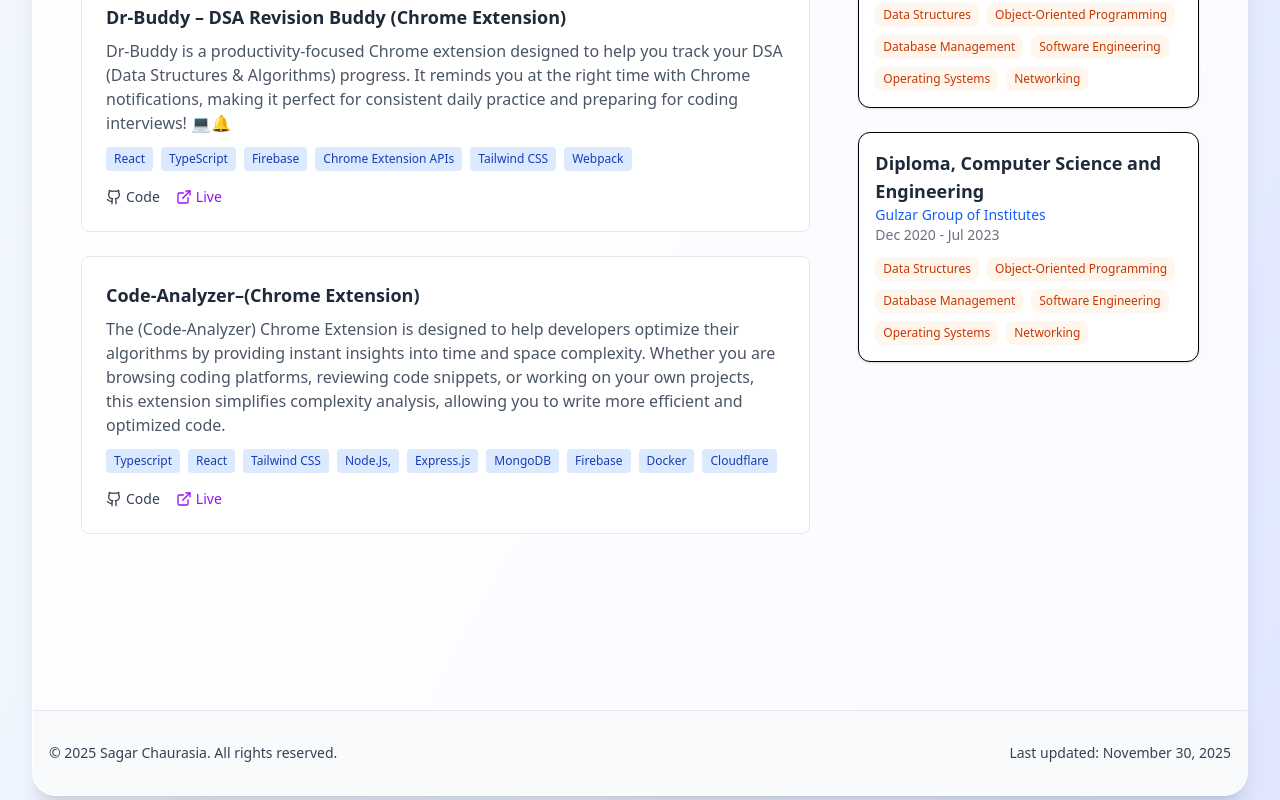
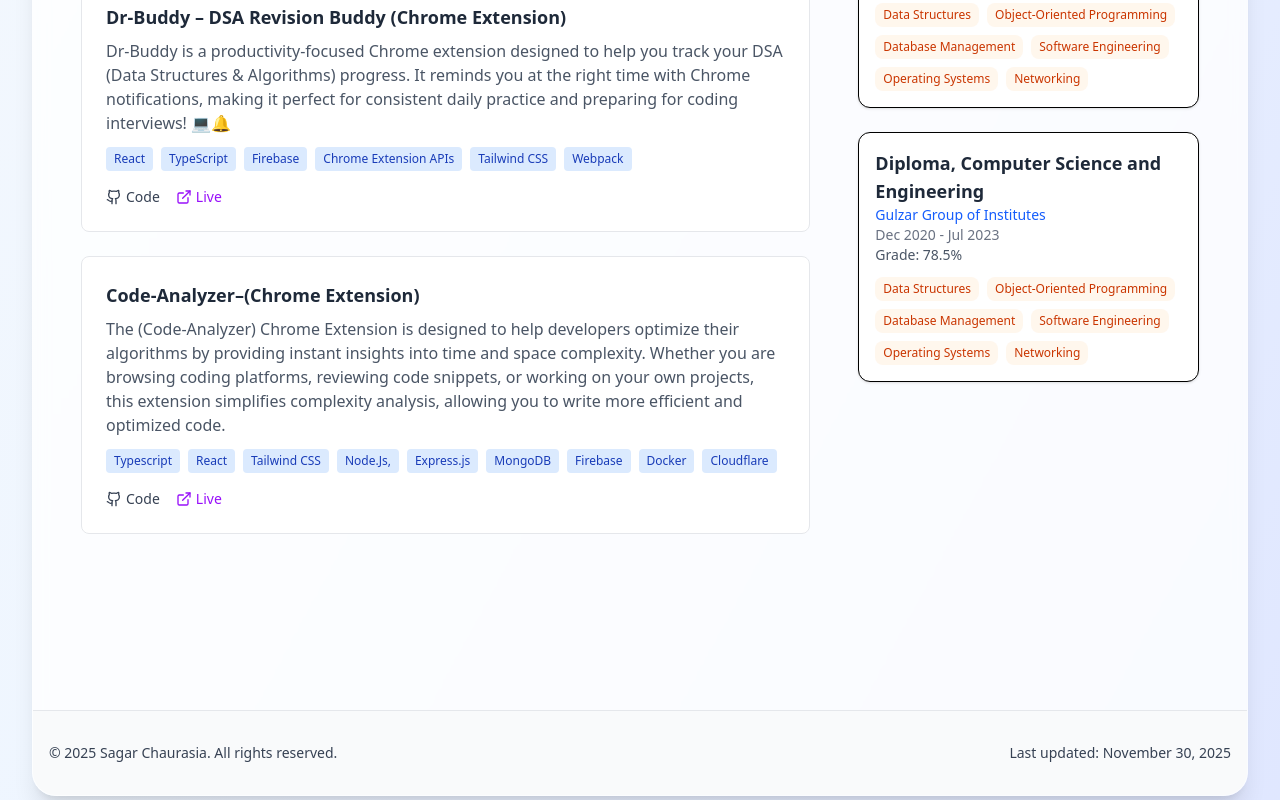
Before and after one commit to sagarchaurasia176/SagarChaurasia_Portfolio, a React (Vite) app in the folder sagarChaurasia/: page / in a window 1280 px wide. Shown: the part 1568-2368 px from the top of the page. Built offline with nearby package versions, Linux system fonts and the light colour scheme.

Commit message:
fix:the build issues

```diff
--- a/sagarChaurasia/src/pages/Education/EducationPage.tsx
+++ b/sagarChaurasia/src/pages/Education/EducationPage.tsx
@@ -27,8 +27,8 @@ export default function EducationPage() {
               <p className="text-gray-500 text-sm">
                 {edu.startDate} - {edu.endDate}
               </p>
-              {edu.grade && (
-                <p className="text-gray-600 text-sm">Grade: {edu.grade}</p>
+              {edu.Grade && (
+                <p className="text-gray-600 text-sm">Grade: {edu.Grade}</p>
               )}
 
               {edu.skills && edu.skills.length > 0 && (
--- a/sagarChaurasia/src/pages/Experience/ExperiencePage.tsx
+++ b/sagarChaurasia/src/pages/Experience/ExperiencePage.tsx
@@ -34,6 +34,8 @@ export default function ExperiencePage() {
     // Split text into parts and highlight keywords
     const parts = [];
     let currentText = text;
+    console.log(currentText);
+
     let lastIndex = 0;
 
     // Create a regex pattern for all keywords
```
